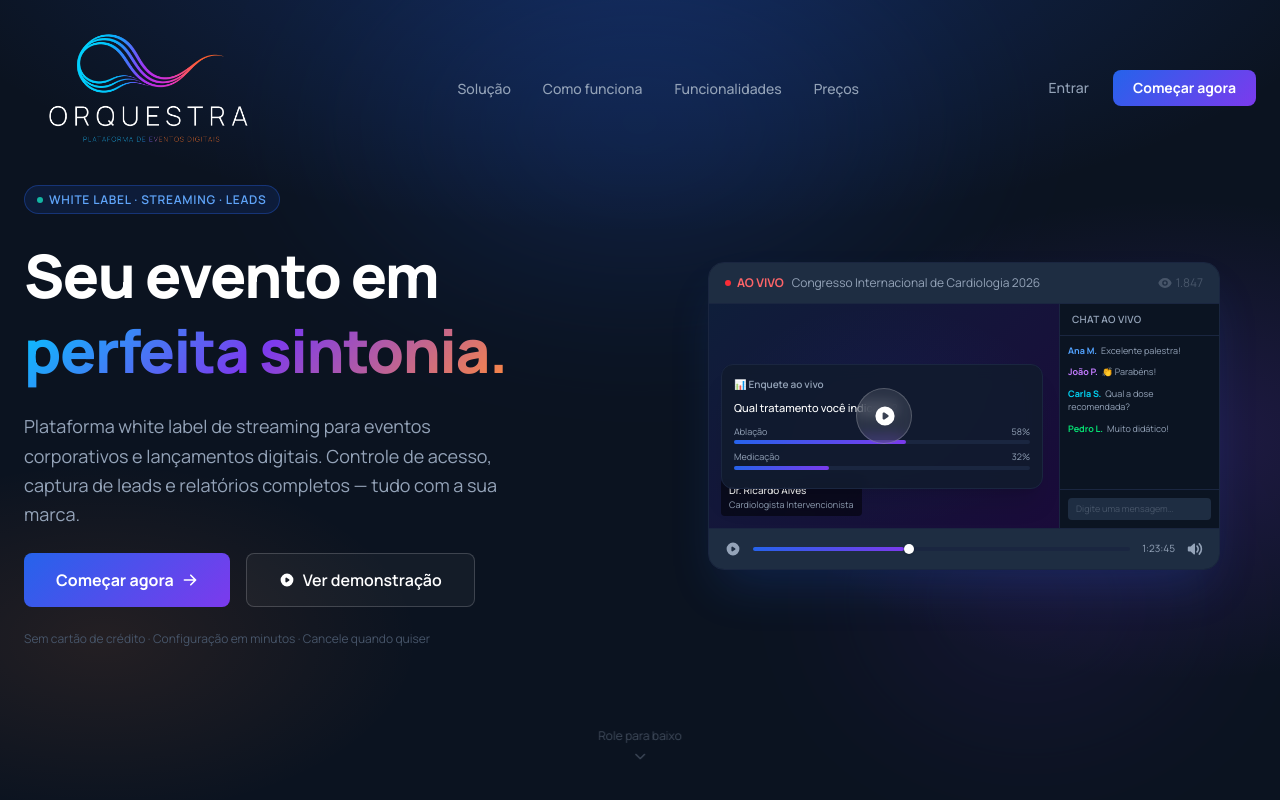
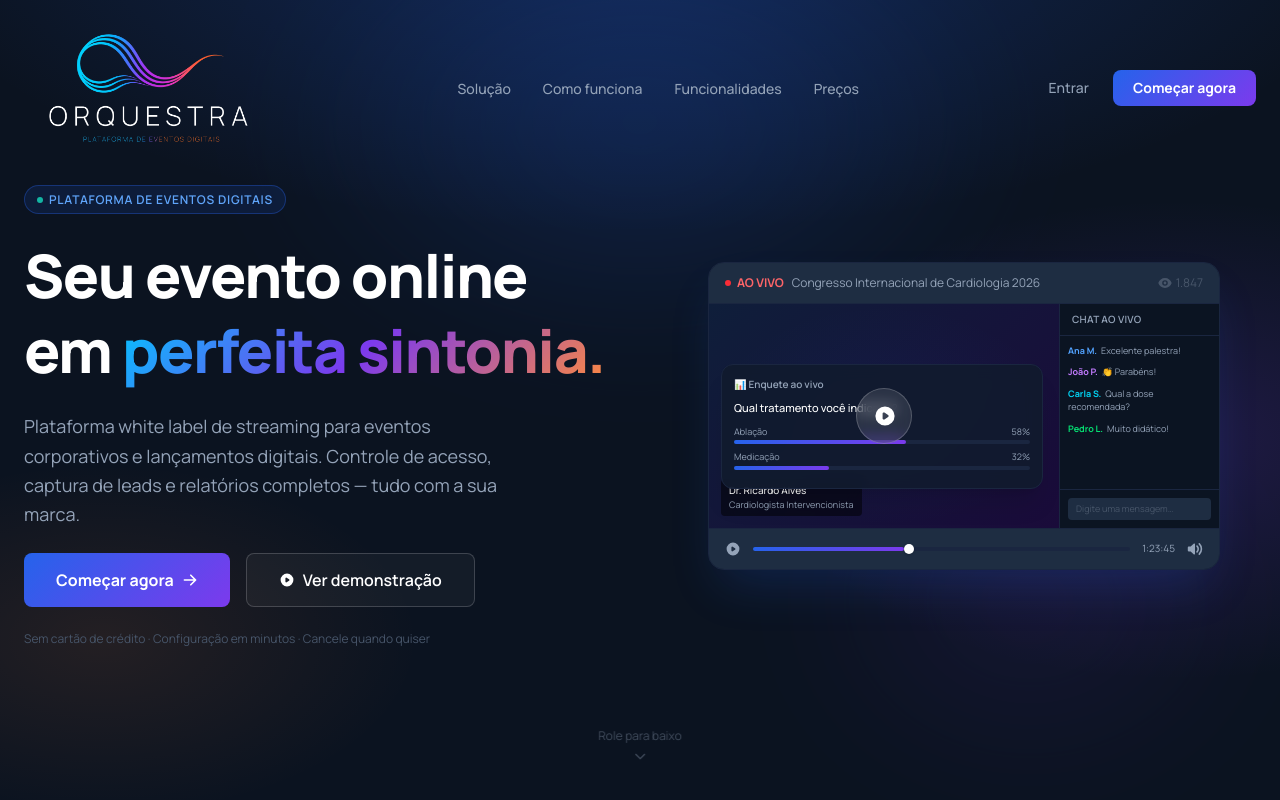
Before and after one commit to HarmonikaStreaming/orquestra-site, a Next.js app: page / in a window 1280 px wide. Shown: the top 800 px of the page. Built offline with nearby package versions, Linux system fonts and the light colour scheme.

Commit message:
style: alinha logo na Navbar e ajusta textos do Hero
- Logo: flex items-center para alinhamento correto na navbar
- Badge: "Plataforma de Eventos Digitais"
- Headline: "Seu evento online em perfeita sintonia."

Co-Authored-By: Claude Sonnet 4.6 <noreply@anthropic.com>

```diff
--- a/src/components/layout/Navbar.tsx
+++ b/src/components/layout/Navbar.tsx
@@ -29,11 +29,11 @@ export function Navbar() {
     >
       <nav className="mx-auto flex max-w-7xl items-center justify-between px-6 py-4">
         {/* Logo */}
-        <a href="#hero" aria-label="Orquestra Live — início">
+        <a href="#hero" aria-label="Orquestra Live — início" className="flex items-center">
           <img
             src="/images/logo-orquestra.png"
             alt="Orquestra Live"
-            style={{ height: "144px", objectFit: "contain" }}
+            style={{ height: "144px", objectFit: "contain", display: "block" }}
           />
         </a>
 
--- a/src/components/sections/Hero.tsx
+++ b/src/components/sections/Hero.tsx
@@ -22,11 +22,11 @@ export function Hero() {
         <div className="text-center lg:text-left space-y-6">
           <div className="badge animate-fade-up">
             <span className="animate-pulse-live w-1.5 h-1.5 rounded-full bg-ol-cyan inline-block" />
-            White Label · Streaming · Leads
+            Plataforma de Eventos Digitais
           </div>
 
           <h1 className="animate-fade-up delay-100 text-4xl sm:text-5xl xl:text-6xl font-black leading-tight tracking-tight">
-            Seu evento em{" "}
+            Seu evento online em{" "}
             <span className="text-gradient">perfeita sintonia.</span>
           </h1>
 
```
